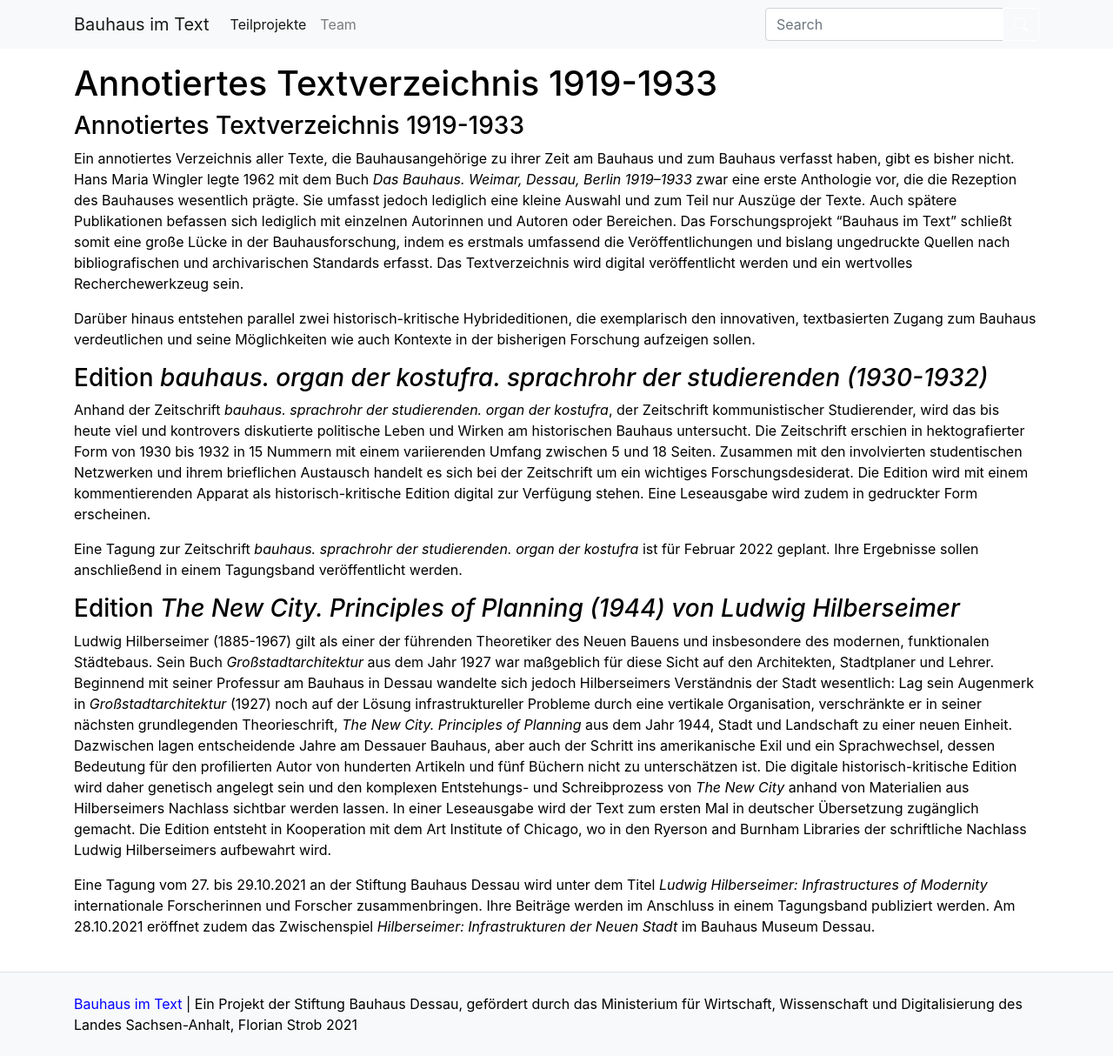
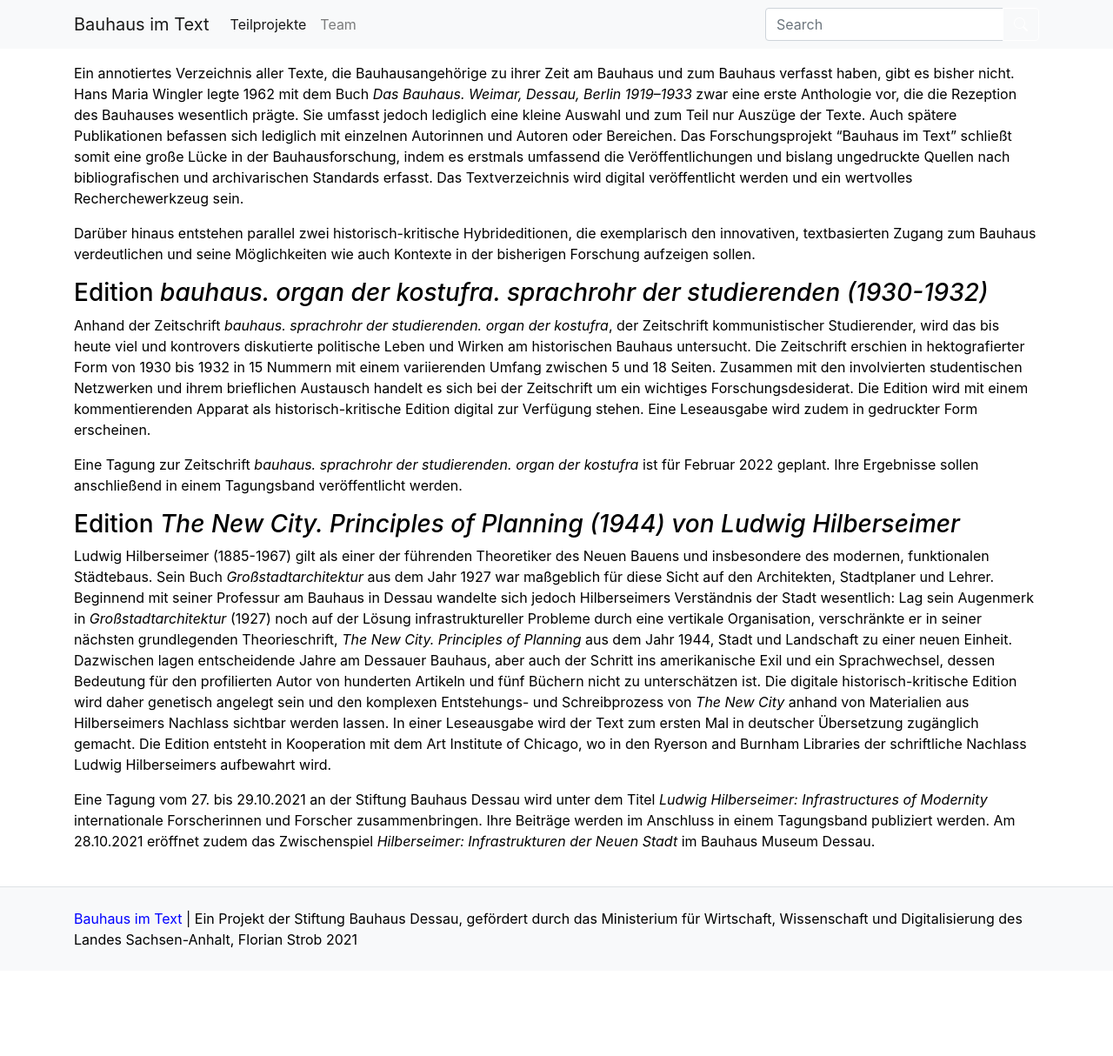
Before and after one commit to Bauhaus-im-Text/internetauftritt, a Jekyll site: the page built from pages/about.md, in a window 1280 px wide. Shown: the whole page at 87% size. Built offline with Jekyll 4.4.1, drawn with Linux system fonts in a browser that asks for light colours; our own code applies the rules of GitHub Pages for plain Markdown files; after the commit the page ends 1116 px from its top, so only the background shows below that.

Commit message:
Update about.md

```diff
--- a/pages/about.md
+++ b/pages/about.md
@@ -1,10 +1,9 @@
 ---
-title:
+title: ### Annotiertes Textverzeichnis 1919-1933
 nav: Teilprojekte
 nav_order: 1
 ---
 
-### Annotiertes Textverzeichnis 1919-1933
 Ein annotiertes Verzeichnis aller Texte, die Bauhausangehörige zu ihrer Zeit am Bauhaus und zum Bauhaus verfasst
 haben, gibt es bisher nicht. Hans Maria Wingler legte 1962 mit dem Buch *Das Bauhaus. Weimar, Dessau, Berlin 1919–1933*
 zwar eine erste Anthologie vor, die die Rezeption des Bauhauses wesentlich prägte. Sie umfasst jedoch lediglich eine kleine Auswahl
```
